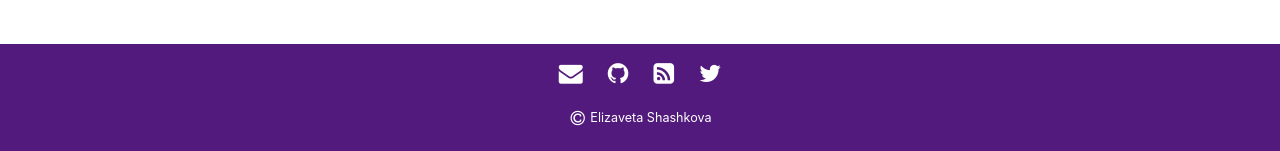
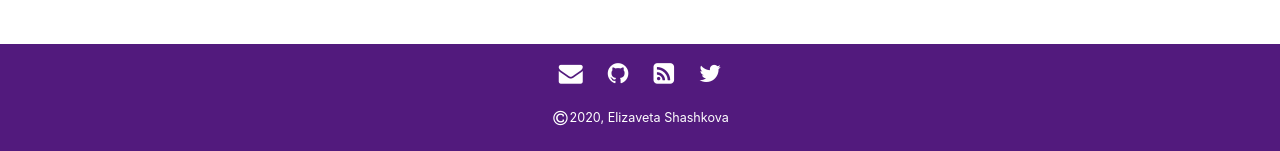
Before and after one commit to Elizaveta239/elizaveta239.github.io, a Jekyll site: the page built from index.html, in a window 1280 px wide. Shown: the part 746-897 px from the top of the page. Built offline with Jekyll 4.4.1, drawn with Linux system fonts in a browser that asks for light colours; nearby versions of some CDN libraries; the list of posts is cut into pages by our own code.

Commit message:
Set copyright date

```diff
--- a/_includes/svg-icons.html
+++ b/_includes/svg-icons.html
@@ -12,4 +12,4 @@
 {% if site.footer-links.youtube %}<a href="https://youtube.com/{{ site.footer-links.youtube }}"><i class="fa fa-youtube fa-lg"></i></a>{% endif %}
 {% if site.footer-links.googleplus %}<a href="https://plus.google.com/{{ site.footer-links.googleplus }}"><i class="fa fa-googleplus fa-lg"></i></a>{% endif %}
 {% if site.footer-links.playconsole %}<a href="https://play.google.com/store/apps/dev?id={{ site.footer-links.playconsole }}"><i class="fa fa-playconsole fa-lg"></i></a>{% endif %}
-<p class="copyright"><i class="fa fa-copyright fa-lg" style="color:white;padding:2px"></i> Elizaveta Shashkova</p>
+<p class="copyright"><i class="fa fa-copyright fa-lg" style="color:white;padding:2px"></i>2020, Elizaveta Shashkova</p>
```
